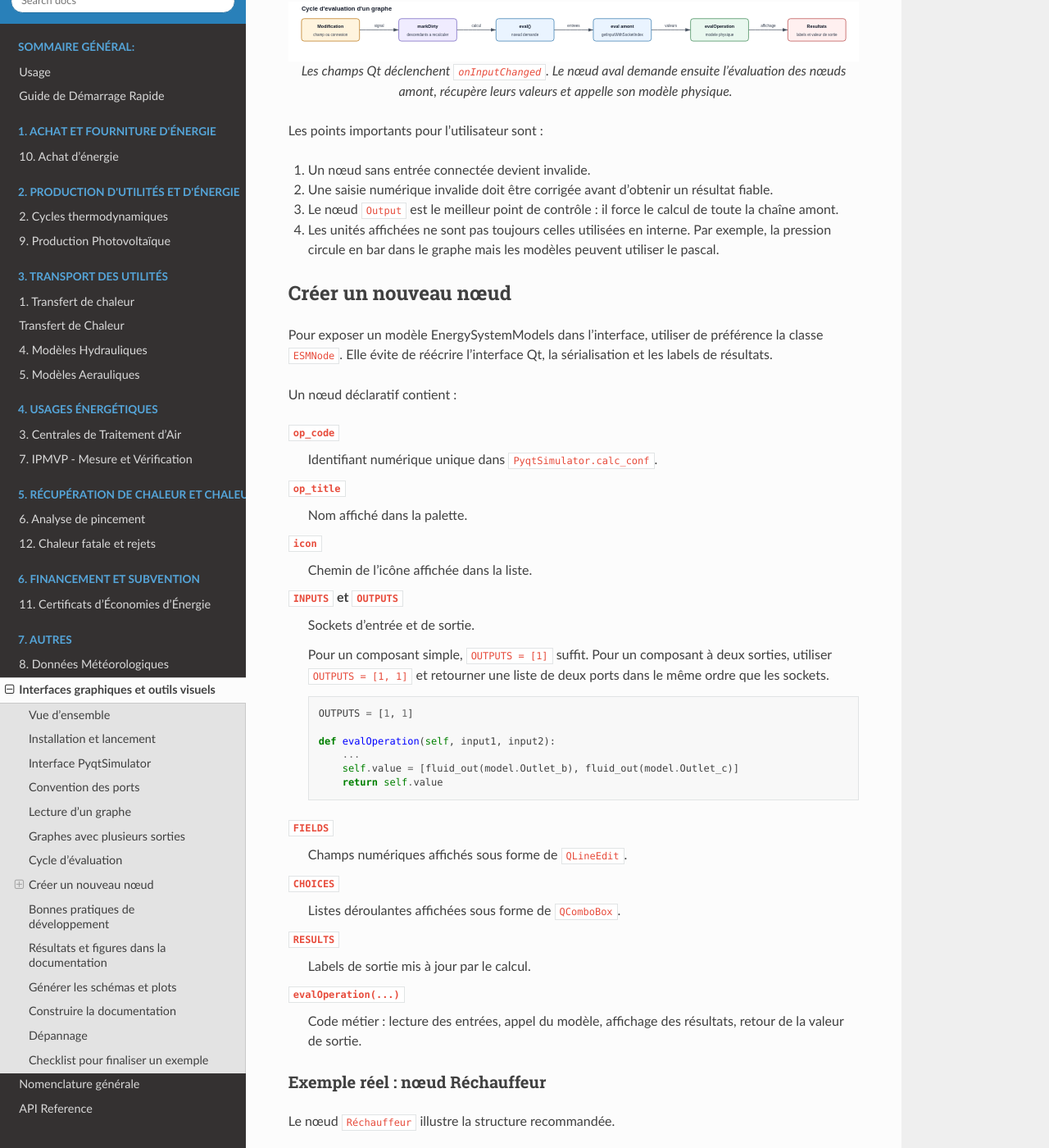
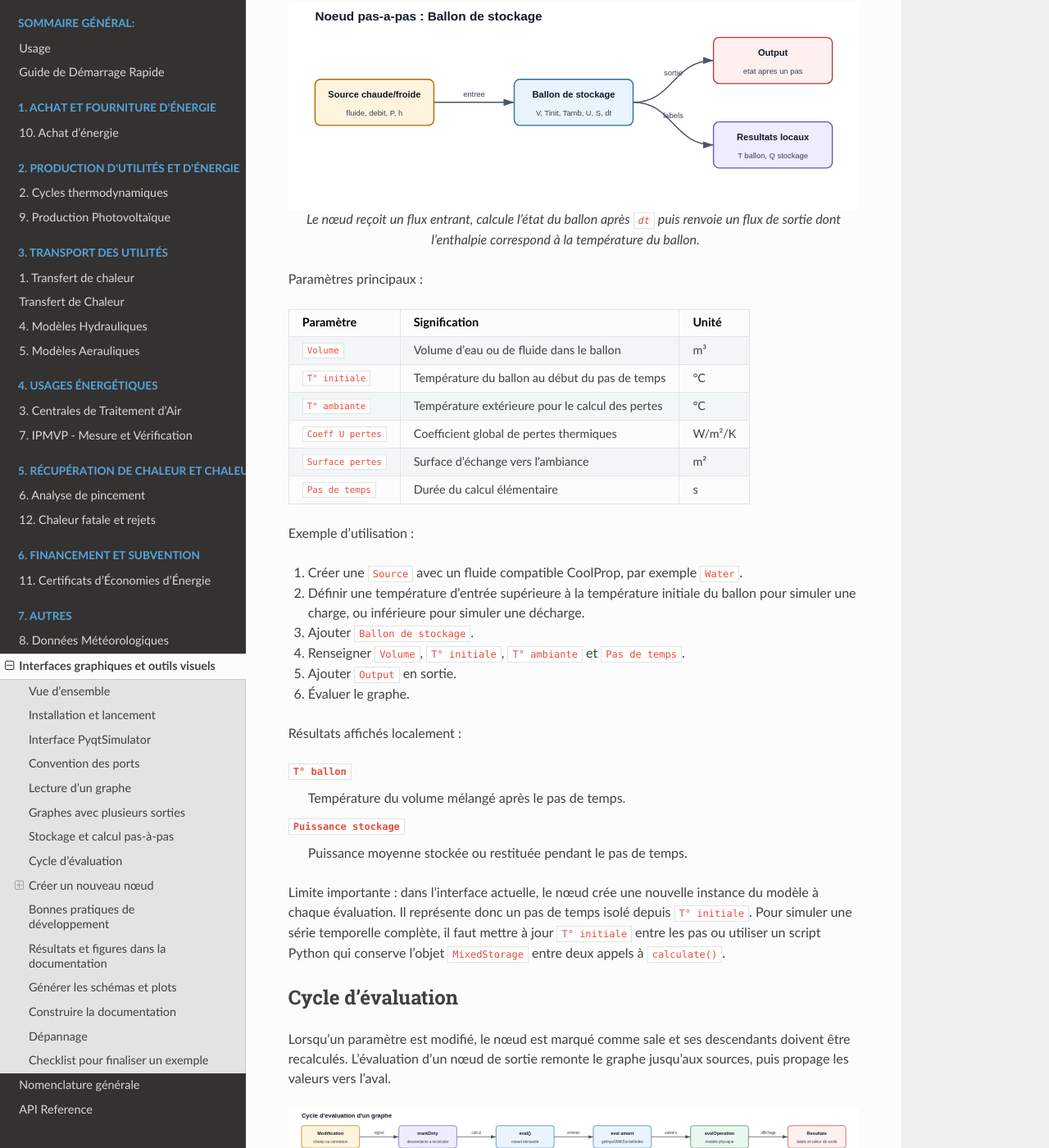
Before and after one commit to ZoheirHADID/EnergySystemModels-fr, a Sphinx documentation site: the page built from docs/source/gui_tools.rst, in a window 1280 px wide and 1400 px high, scrolled down 4216 px. Shown: the whole window at 82% size. Built offline with Sphinx 7.4.7 and the Read the Docs theme 3.1.0, drawn with Linux system fonts in a browser that asks for light colours; some of the changed text lies outside the part shown.

Commit message:
2026-07-05

```diff
--- a/docs/source/gui_tools.rst
+++ b/docs/source/gui_tools.rst
@@ -189,6 +189,74 @@ Le routage est assuré par ``CalcNode.getOutputValue(index)``. Pour un nœud à
 une seule sortie, la valeur est directement ``[fluid, F, P, h]``. Pour un nœud
 multi-sorties, la valeur devient ``[[fluid, F1, P, h], [fluid, F2, P, h]]`` et
 l'index du socket permet de choisir la bonne branche.
+
+Stockage et calcul pas-à-pas
+----------------------------
+
+Le nœud ``Ballon de stockage`` expose le modèle ``MixedStorage``. Il estime la
+température d'un ballon mélangé après un pas de temps, à partir de la
+température initiale, du volume, du débit entrant et des pertes vers
+l'ambiance.
+
+.. figure:: images/gui_node_mixed_storage_pas_temps.svg
+   :alt: Exemple de ballon de stockage dans PyqtSimulator
+   :align: center
+
+   Le nœud reçoit un flux entrant, calcule l'état du ballon après ``dt`` puis
+   renvoie un flux de sortie dont l'enthalpie correspond à la température du
+   ballon.
+
+Paramètres principaux :
+
+.. list-table::
+   :header-rows: 1
+
+   * - Paramètre
+     - Signification
+     - Unité
+   * - ``Volume``
+     - Volume d'eau ou de fluide dans le ballon
+     - m³
+   * - ``T° initiale``
+     - Température du ballon au début du pas de temps
+     - °C
+   * - ``T° ambiante``
+     - Température extérieure pour le calcul des pertes
+     - °C
+   * - ``Coeff U pertes``
+     - Coefficient global de pertes thermiques
+     - W/m²/K
+   * - ``Surface pertes``
+     - Surface d'échange vers l'ambiance
+     - m²
+   * - ``Pas de temps``
+     - Durée du calcul élémentaire
+     - s
+
+Exemple d'utilisation :
+
+1. Créer une ``Source`` avec un fluide compatible CoolProp, par exemple
+   ``Water``.
+2. Définir une température d'entrée supérieure à la température initiale du
+   ballon pour simuler une charge, ou inférieure pour simuler une décharge.
+3. Ajouter ``Ballon de stockage``.
+4. Renseigner ``Volume``, ``T° initiale``, ``T° ambiante`` et ``Pas de temps``.
+5. Ajouter ``Output`` en sortie.
+6. Évaluer le graphe.
+
+Résultats affichés localement :
+
+``T° ballon``
+   Température du volume mélangé après le pas de temps.
+
+``Puissance stockage``
+   Puissance moyenne stockée ou restituée pendant le pas de temps.
+
+Limite importante : dans l'interface actuelle, le nœud crée une nouvelle
+instance du modèle à chaque évaluation. Il représente donc un pas de temps
+isolé depuis ``T° initiale``. Pour simuler une série temporelle complète, il
+faut mettre à jour ``T° initiale`` entre les pas ou utiliser un script Python
+qui conserve l'objet ``MixedStorage`` entre deux appels à ``calculate()``.
 
 Cycle d'évaluation
 ------------------
```
Also changed, not shown: docs/source/diagrams/gui_node_mixed_storage_pas_temps.json (added, +51 -0 lines), docs/source/images/gui_node_mixed_storage_pas_temps.svg (added).
